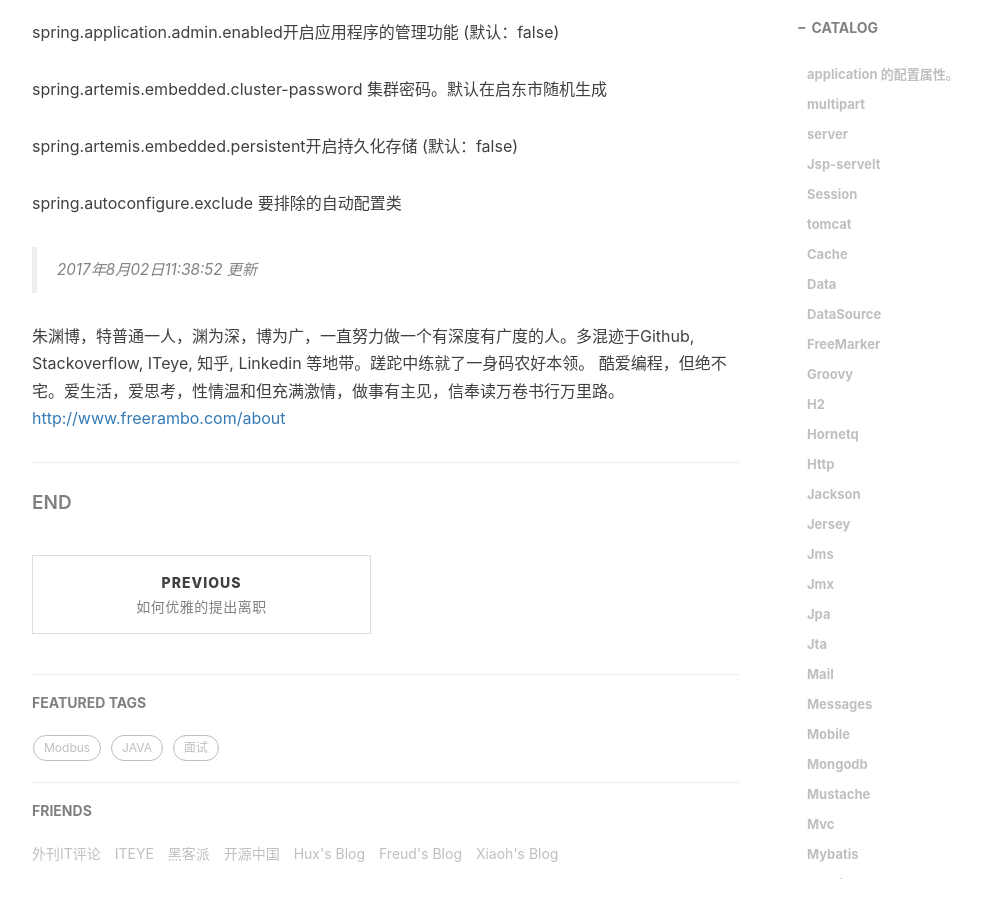
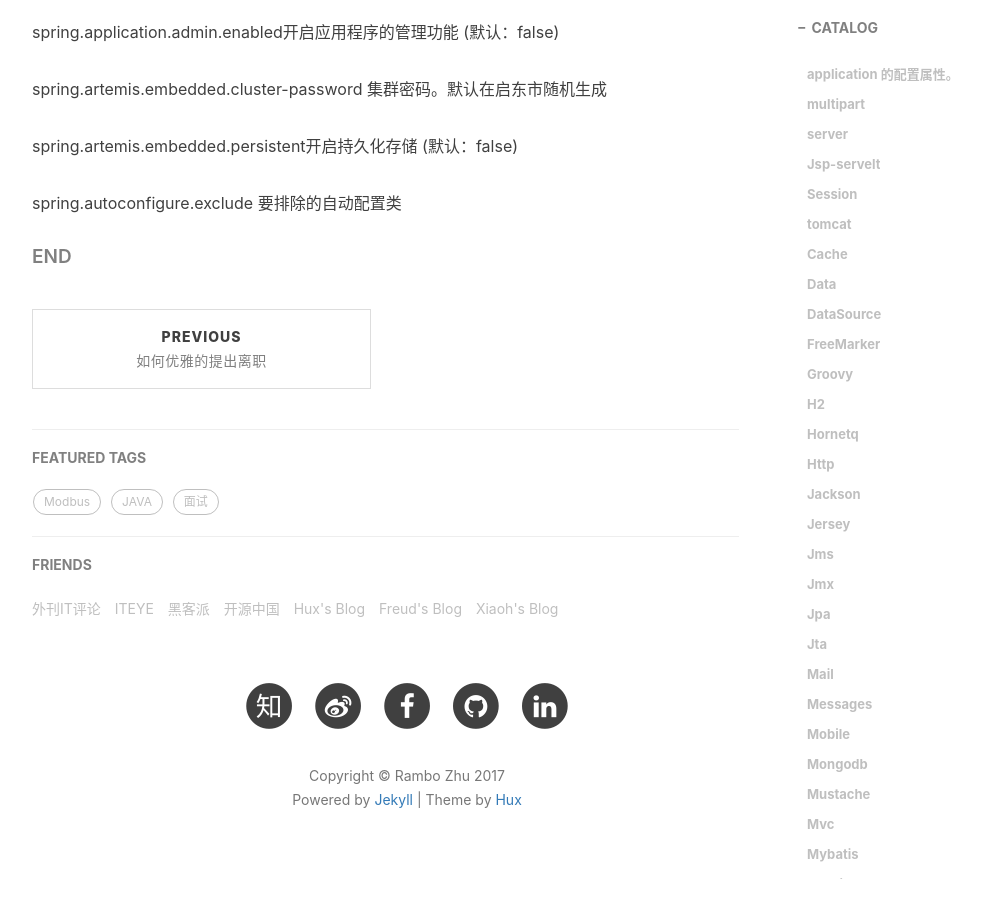
Before and after one commit to freerambo/freerambo.github.io, a Jekyll site: the page built from _posts/2017-08-13-Spring-boot-application-properties.markdown, in a window 1280 px wide and 900 px high, scrolled down 28178 px. Shown: the whole window, without its empty margins (233-1215 px from the left). Built offline with Jekyll 4.4.1, drawn with Linux system fonts in a browser that asks for light colours; nearby versions of some CDN libraries; comment, search, counter and statistics services are not loaded; after the commit the page ends 29054 px from its top, so only the background shows below that.

Commit message:
remove unnecessary parts

```diff
--- a/_posts/2017-08-13-Spring-boot-application-properties.markdown
+++ b/_posts/2017-08-13-Spring-boot-application-properties.markdown
@@ -855,12 +855,4 @@ spring.artemis.embedded.persistent开启持久化存储 (默认：false)
 
 spring.autoconfigure.exclude 要排除的自动配置类
 
-
-> 2017年8月02日11:38:52 更新
-
-朱渊博，特普通一人，渊为深，博为广，一直努力做一个有深度有广度的人。多混迹于Github, Stackoverflow, ITeye, 知乎, Linkedin 等地带。蹉跎中练就了一身码农好本领。 酷爱编程，但绝不宅。爱生活，爱思考，性情温和但充满激情，做事有主见，信奉读万卷书行万里路。
-<http://www.freerambo.com/about>
-
----
-
 ##### END
```
